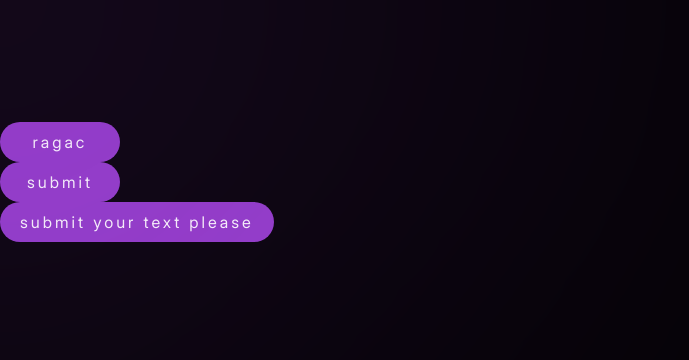
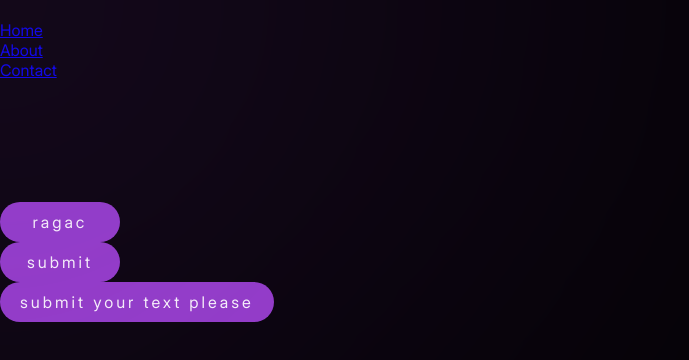
Before and after one commit to kuliashvili/portfolio, a Next.js app: page / in a window 1280 px wide. Shown: the top 360 px of the page, without its empty margins (0-689 px from the left). Built offline with nearby package versions, Linux system fonts and the light colour scheme.

Commit message:
structure of header component

```diff
--- /dev/null
+++ b/app/components/header/Header.css
@@ -0,0 +1,12 @@
+@media (min-width: 768px){
+    .header-mobile {
+        display: none;
+    }
+    .header-desktop{
+        display: flex;
+    }
+
+    .header-desktop .header-nav {
+        display: flex;
+    }
+}
--- /dev/null
+++ b/app/components/header/Header.js
@@ -0,0 +1,56 @@
+"use client";
+import "./Header.css";
+import { useState } from "react";
+
+function Header() {
+  const [isMenuOpen, setIsMenuOpen] = useState(false);
+
+  const toggleMenu = () => {
+    setIsMenuOpen(!isMenuOpen);
+  };
+  return (
+    <div className="header">
+      <div className="header-logo">Portfolio</div>
+      <nav className="header-nav">
+        <ul>
+          <li>
+            <a href="/">Home</a>
+          </li>
+          <li>
+            <a href="/about">About</a>
+          </li>
+          <li>
+            <a href="/contact">Contact</a>
+          </li>
+        </ul>
+      </nav>
+
+      <div className="header-mobile">
+        <div className="header-logo">Portfolio</div>
+        <button className="burger-menu" onClick={toggleMenu}>
+          ☰
+        </button>
+        {isMenuOpen && (
+          <nav className="mobile-nav">
+            <ul>
+              <li>
+                {" "}
+                <a href="/">Home</a>{" "}
+              </li>
+              <li>
+                {" "}
+                <a href="/">About</a>{" "}
+              </li>
+              <li>
+                {" "}
+                <a href="/">Contact</a>{" "}
+              </li>
+            </ul>
+          </nav>
+        )}
+      </div>
+    </div>
+  );
+}
+
+export default Header;
--- a/app/page.js
+++ b/app/page.js
@@ -2,6 +2,7 @@
 import { useEffect, useState } from "react";
 import Button from "./components/button/Button";
 import "./styles/globals.css";
+import Header from "./components/header/Header";
 
 export default function Home() {
   const [position, setPosition] = useState({ x: 0, y: 0 });
@@ -18,6 +19,7 @@ export default function Home() {
 
   return (
     <div className="Portfolio">
+      <Header></Header>
       <h1>zd all</h1>
       <h2>zd all</h2>
       <h3>zd all</h3>
```
